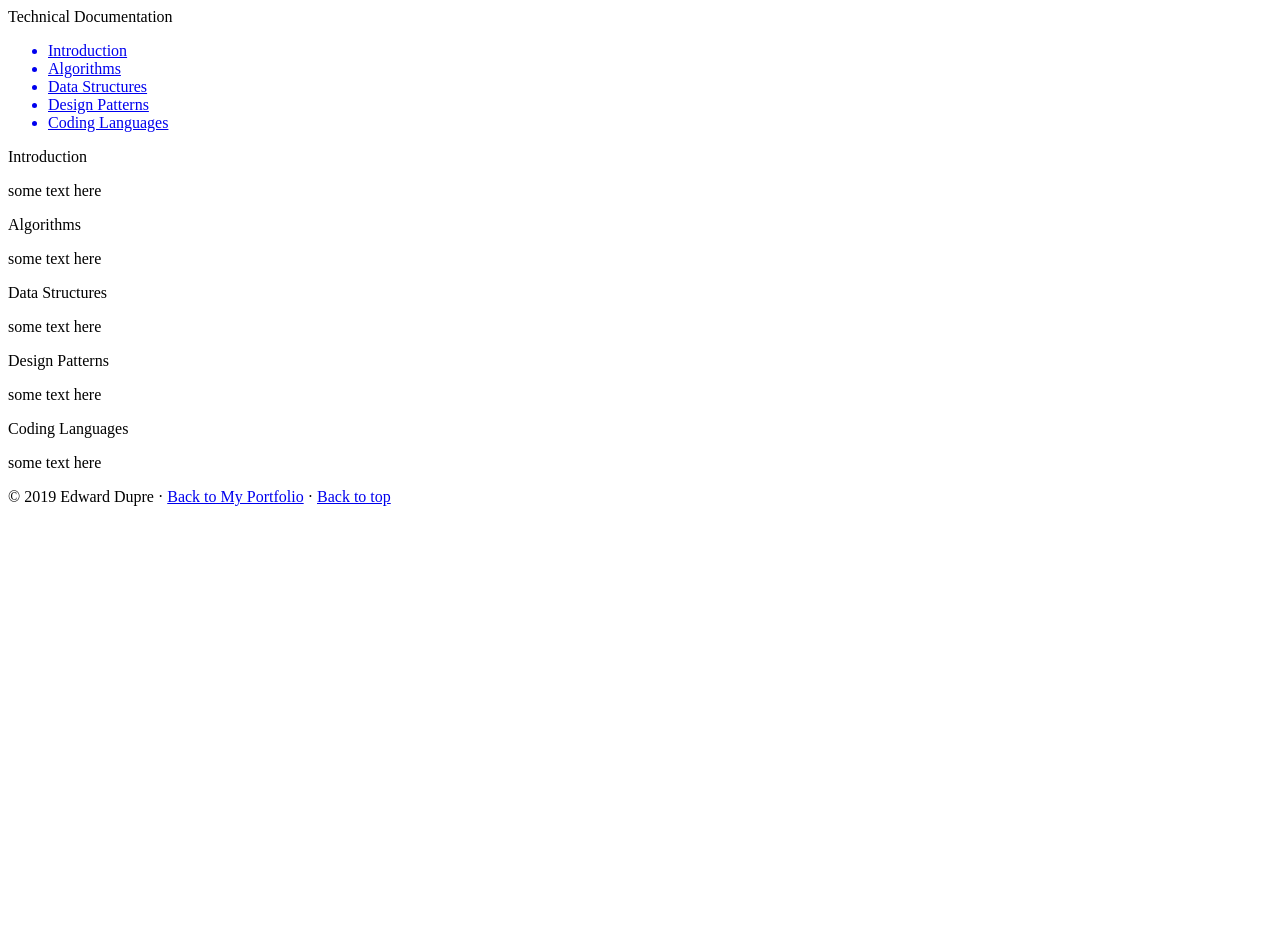
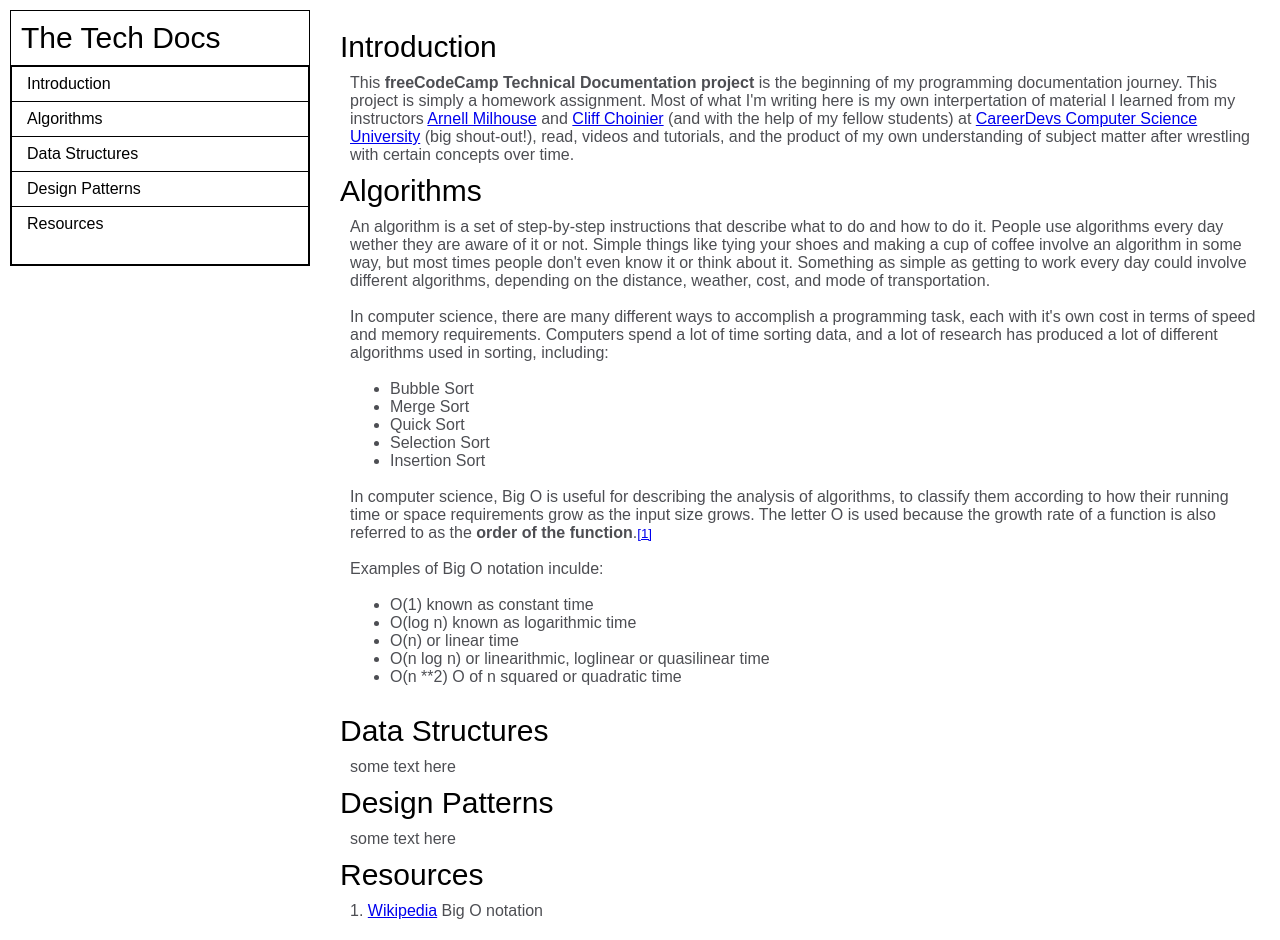
Before and after one commit to edwd42/freeCodeCamp, a plain HTML site: page tech_doc/index.html in a window 1280 px wide. Before the commit the page ends 800 px from the top, so only its background shows below. Drawn offline with Linux system fonts and the light colour scheme.

Commit message:
add content

```diff
--- a/tech_doc/index.html
+++ b/tech_doc/index.html
@@ -6,15 +6,14 @@
 <title>fCC Technical Documentation Page</title>
 </head>
 <body>
-
     <nav id="navbar">
-        <header>Technical Documentation</header>
+        <header>The Tech Docs</header>
         <ul>
             <a class="nav-link" href="#introduction"><li>Introduction</li></a>
             <a class="nav-link" href="#algorithms"><li>Algorithms</li></a>
             <a class="nav-link" href="#datastructures"><li>Data Structures</li></a>
             <a class="nav-link" href="#designpatterns"><li>Design Patterns</li></a>
-            <a class="nav-link" href="#languages"><li>Coding Languages</li></a>
+            <a class="nav-link" href="#languages"><li>Resources</li></a>
         </ul>
     </nav>
 
@@ -23,13 +22,37 @@
         <section class="main-section" id="introduction">
             <header>Introduction</header>
             <article>
-                <p>some text here</p>
+                <p>This <strong>freeCodeCamp Technical Documentation project</strong> is the beginning of my programming documentation journey.  This project is simply a homework assignment.  Most of what I'm writing here is my own interpertation of material I learned from my instructors <a href="https://twitter.com/ArnellMilhouse" target="_blank">Arnell Milhouse</a> and <a href="https://twitter.com/Cliff3CS" target="_blank">Cliff Choinier</a> (and with the help of my fellow students) at <a href="http://careerdevs.com/" target="_blank">CareerDevs Computer Science University</a> (big shout-out!), read, videos and tutorials, and the product of my own understanding of subject matter after wrestling with certain concepts over time.</p>
             </article>
         </section>
         <section class="main-section" id="algorithms">
             <header>Algorithms</header>
             <article>
-                <p>some text here</p>
+                <p>An algorithm is a set of step-by-step instructions that describe what to do and how to do it.  People use algorithms every day wether they are aware of it or not.  Simple things like tying your shoes and making a cup of coffee involve an algorithm in some way, but most times people don't even know it or think about it.  Something as simple as getting to work every day could involve different algorithms, depending on the distance, weather, cost, and mode of transportation.</p><br>
+                <p>In computer science, there are many different ways to accomplish a programming task, each with it's own cost in terms of speed and memory requirements.  Computers spend a lot of time sorting data, and a lot of research has produced a lot of different algorithms used in sorting, including:
+                <br><br>
+                <ul class="indent-me">
+                    <li>Bubble Sort</li>
+                    <li>Merge Sort</li>
+                    <li>Quick Sort</li>
+                    <li>Selection Sort</li>
+                    <li>Insertion Sort</li>
+                </ul>
+                </p><br>
+                <p>In computer science, Big O is useful for describing the analysis of algorithms, to classify them according to how their running time or space requirements grow as the input size grows.  The letter O is used because the growth rate of a function is also referred to as the <strong>order of the function</strong>.<small><a href="#1">[1]</a></small>
+                </p><br>
+                <p>Examples of Big O notation inculde:
+                        <br><br>
+                        <ul class="indent-me">
+                            <li>O(1) known as constant time</li>
+                            <li>O(log n) known as logarithmic time</li>
+                            <li>O(n) or linear time</li>
+                            <li>O(n log n) or linearithmic, loglinear or quasilinear time</li>
+                            <li>O(n **2) O of n squared or quadratic time</li>
+
+                        </ul>
+                        </p><br>
+                </p>
             </article>
         </section>
         <section class="main-section" id="data_structures">
@@ -45,19 +68,18 @@
             </article>
         </section>
         <section class="main-section" id="languages">
-            <header>Coding Languages</header>
+            <header>Resources</header>
             <article>
-                <p>some text here</p>
+                <p id="1">1. <a href="https://en.wikipedia.org/wiki/Big_O_notation" target="_blank">Wikipedia</a> Big O notation</p>
             </article>
         </section>
 
     </main>
 
 
-
     <!-- FOOTER -->
-	<footer class="footer">
+	<!-- <footer class="footer">
         <p id="footer">&copy; 2019 Edward Dupre &middot; <a href="https://edwd42.github.io/my_portfolio" target="_blank">Back to My Portfolio</a> &middot; <a href="#hero">Back to top</a></p>
-    </footer>
+    </footer> -->
 </body>
 </html>
--- a/tech_doc/style.css
+++ b/tech_doc/style.css
@@ -0,0 +1,182 @@
+* {
+    margin: 0;
+    padding: 0;
+    -webkit-box-sizing: border-box;
+    -moz-box-sizing: border-box;
+    box-sizing: border-box;
+  }
+
+  html, body {
+    /* margin: 10px; */
+    padding: 0;
+    height: 100%;
+    font-family: Arial, Helvetica, sans-serif;
+  }
+
+  #navbar{
+    position: fixed;
+    top: 10px;
+    left: 10px;
+    width: 300px;
+    border: 1px solid;
+  }
+
+  header{
+    color: black;
+    font-size: 30px;
+    margin: 10px;
+    text-align: left;
+  }
+
+  #main-doc header{
+    text-align: left;
+    /* margin: 60px; */
+    /* padding: 60px; */
+  }
+  #navbar ul{
+    height: 88%;
+    /* overflow-y: auto;
+    overflow-x: hidden; */
+  }
+  #navbar li{
+    color: #000;
+    border: 1px solid;
+    border-bottom-width: 0px;
+    border-left-width: 0px;
+    border-right-width: 0px;
+    padding: 8px;
+    padding-left: 15px;
+    list-style: none;
+    position: relative;
+    /* left: -50px; */
+    width: 100%;
+
+  }
+  #navbar a{
+    color: #4d4e53;
+      text-decoration: none;
+      cursor: pointer;
+  }
+  #main-doc{
+    position: absolute;
+    margin-left: 10px;
+    margin-top: 250px;
+    /* padding: 310px 0px 0px 20px; */
+  }
+
+  section article{
+    color: #4d4e53;
+    margin: 0px 0px 0px 20px;
+    /* font-size:0.96em; */
+  }
+
+.footer {
+    position: absolute;
+    bottom: 0;
+    width: 100%;
+    height: 44px;
+    text-align: center;
+    padding: 15px;
+    background-color: #006400;
+    color: #eee;
+    text-decoration: none;
+  }
+
+  .footer a {
+    /* float: left; */
+    color: #eee;
+    text-align: center;
+    padding: 12px;
+    /* margin: 0px 4px; */
+    text-decoration: none;
+    font-size: 18px;
+  }
+
+  .footer a:hover {
+    background-color: #ddd;
+    color: black;
+  }
+
+  .footer a.active {
+    background-color: #ccc;
+    color: #fff;
+  }
+
+  /* begin media queries */
+  @media only screen and (max-width: 320px) {
+    /* For mobile phones: */
+  #navbar ul{
+  border:1px solid;
+    height:200px;
+  }
+
+  #navbar{
+      position: fixed;
+      top: 10px;
+      left: 10px;
+      width: 300px;
+      max-width: 640px;
+      border: 1px solid;
+    }
+
+  #main-doc{
+    position: relative;
+    margin-left:0px;
+    margin-top:270px;
+  }
+
+}
+
+@media only screen and (max-width: 768px) {
+    /* For mobile phones: */
+  #navbar ul{
+  border:1px solid;
+    height:200px;
+  }
+    #navbar{
+      background-color:white;
+      position:absolute;
+      top:0;
+      padding:0;
+      margin: 0;
+      width:100%;
+      max-height:275px;
+      max-width: 738px;
+      border:none;
+      z-index:1;
+      border-bottom:2px solid;
+    }
+  #main-doc{
+    position: relative;
+    margin-left:0px;
+    margin-top:270px;
+  }
+
+}
+
+@media only screen and (min-width: 768px) {
+    /* For mobile phones: */
+  #navbar ul{
+  border:1px solid;
+    height:200px;
+  }
+    #navbar{
+      position: fixed;
+      top: 10px;
+      left: 10px;
+      width: 300px;
+      border: 1px solid;
+    }
+  #main-doc{
+    position: absolute;
+    margin-left:310px;
+    margin-top: 0px;
+    padding:20px;
+    margin-bottom:110px;
+  }
+
+}
+
+.indent-me {
+  margin-left: 40px;
+}
```
Also changed, not shown: tech_doc/algos_r_us_logo.png (added).
